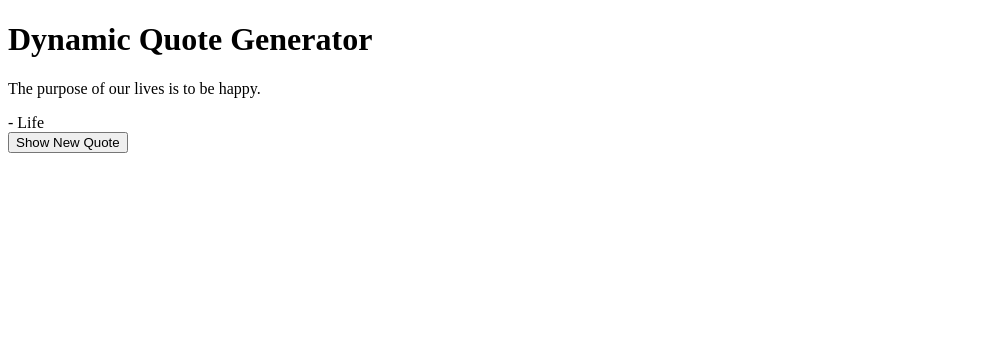
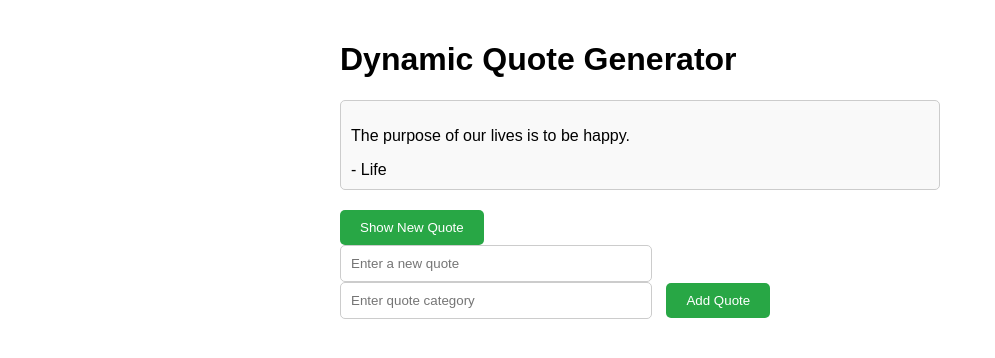
Before and after one commit to MaxiimeAz/alx_fe_javascript, a plain HTML site: page dom-manipulation/index.html in a window 1280 px wide. Shown: the whole page, without its empty margins (0-995 px from the left). Drawn offline with Linux system fonts and the light colour scheme.

Commit message:
Update index.html

```diff
--- a/dom-manipulation/index.html
+++ b/dom-manipulation/index.html
@@ -4,11 +4,49 @@
     <meta charset="UTF-8">
     <meta name="viewport" content="width=device-width, initial-scale=1.0">
     <title>Dynamic Quote Generator</title>
+    <style>
+        body {
+            font-family: Arial, sans-serif;
+            max-width: 600px;
+            margin: auto;
+            padding: 20px;
+        }
+        #quoteDisplay {
+            margin: 20px 0;
+            padding: 10px;
+            border: 1px solid #ccc;
+            border-radius: 5px;
+            background-color: #f9f9f9;
+        }
+        input {
+            width: calc(50% - 10px);
+            margin-right: 10px;
+            padding: 10px;
+            border: 1px solid #ccc;
+            border-radius: 5px;
+        }
+        button {
+            padding: 10px 20px;
+            border: none;
+            border-radius: 5px;
+            background-color: #28a745;
+            color: white;
+            cursor: pointer;
+        }
+        button:hover {
+            background-color: #218838;
+        }
+    </style>
 </head>
 <body>
     <h1>Dynamic Quote Generator</h1>
-    <div id="quoteDisplay"></div>
+    <div id="quoteDisplay">Click "Show New Quote" for a quote!</div>
     <button id="newQuote">Show New Quote</button>
+    <div>
+        <input id="newQuoteText" type="text" placeholder="Enter a new quote" />
+        <input id="newQuoteCategory" type="text" placeholder="Enter quote category" />
+        <button onclick="addQuote()">Add Quote</button>
+    </div>
     <script src="script.js"></script>
 </body>
 </html>
```
Lines whose indentation alone changed are shown as unchanged.
